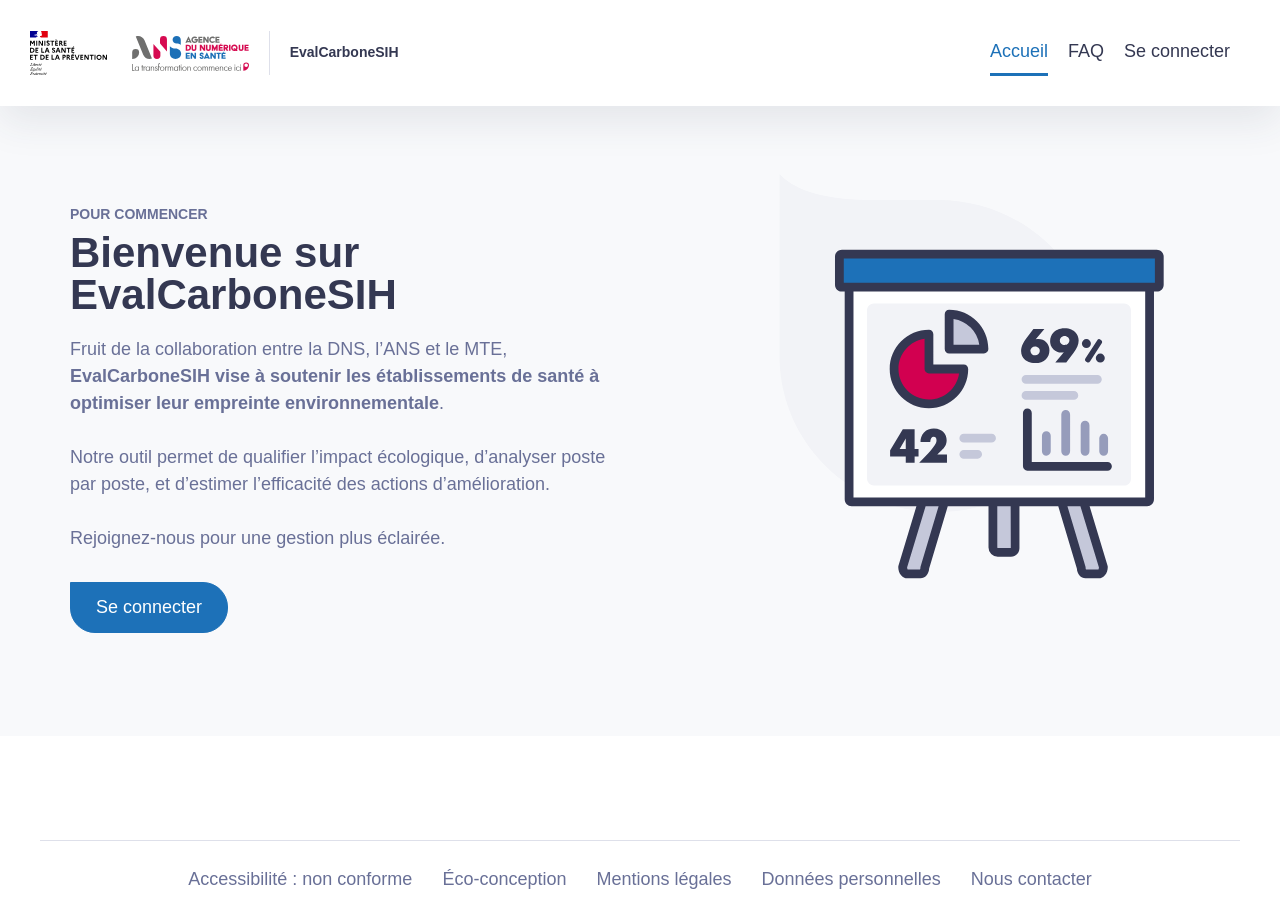
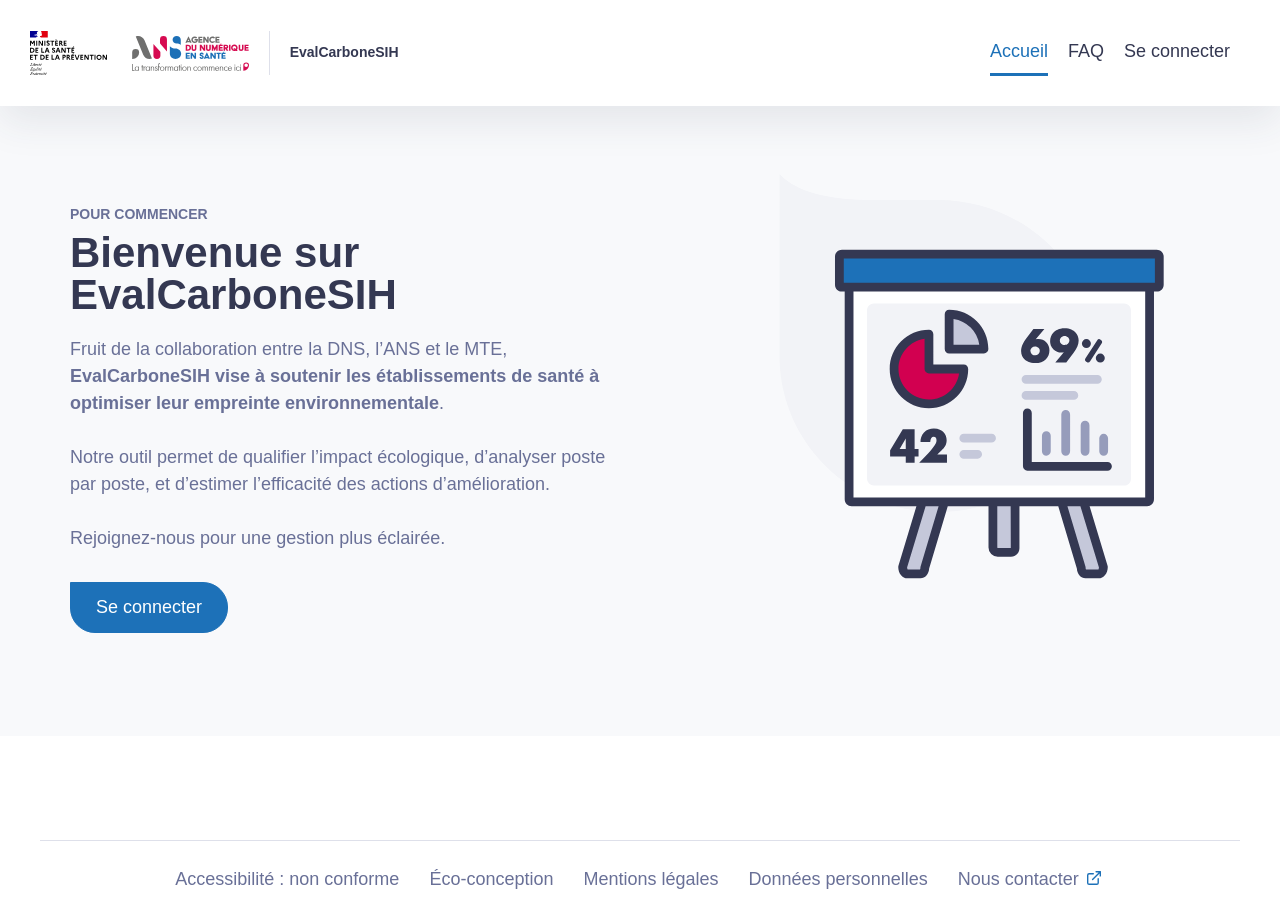
Before and after one commit to ansforge/Eval-Carbone-SIH, a Next.js app: page / in a window 1280 px wide. Built offline with nearby package versions, Linux system fonts and the light colour scheme; no server answers.

Commit message:
Nous contacter est une email maintenant

```diff
--- a/src/components/sharedComponents/PiedDePage.tsx
+++ b/src/components/sharedComponents/PiedDePage.tsx
@@ -29,7 +29,10 @@
                 </Link>
               </li>
               <li className="footer-list__item">
-                <Link href="/nous-contacter">
+                <Link
+                  className="external-link"
+                  href="mailto:nathalie.baudiniere@esante.gouv.fr"
+                >
                   Nous contacter
                 </Link>
               </li>
```
Also changed, not shown: src/app/(both)/nous-contacter/page.tsx (deleted, +0 -15 lines), src/components/NousContacter/NousContacter.tsx (deleted, +0 -9 lines), 1 other file (tests, documents, lock files or other folders).
